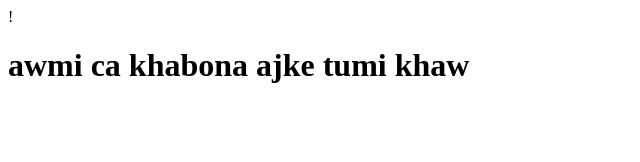
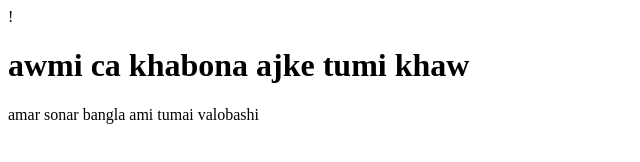
Before and after one commit to MuhammadAtiq757/habibi-bank, a plain HTML site: page index.html in a window 1280 px wide. Shown: the whole page, without its empty margins (0-640 px from the left). Drawn offline with Linux system fonts and the light colour scheme.

Commit message:
paragraph added

```diff
--- a/index.html
+++ b/index.html
@@ -11,6 +11,7 @@
 
 <h1> awmi ca khabona ajke tumi khaw </h1>
 
+<p>amar sonar bangla ami tumai valobashi </p>
 
 </body>
 </html>
```
